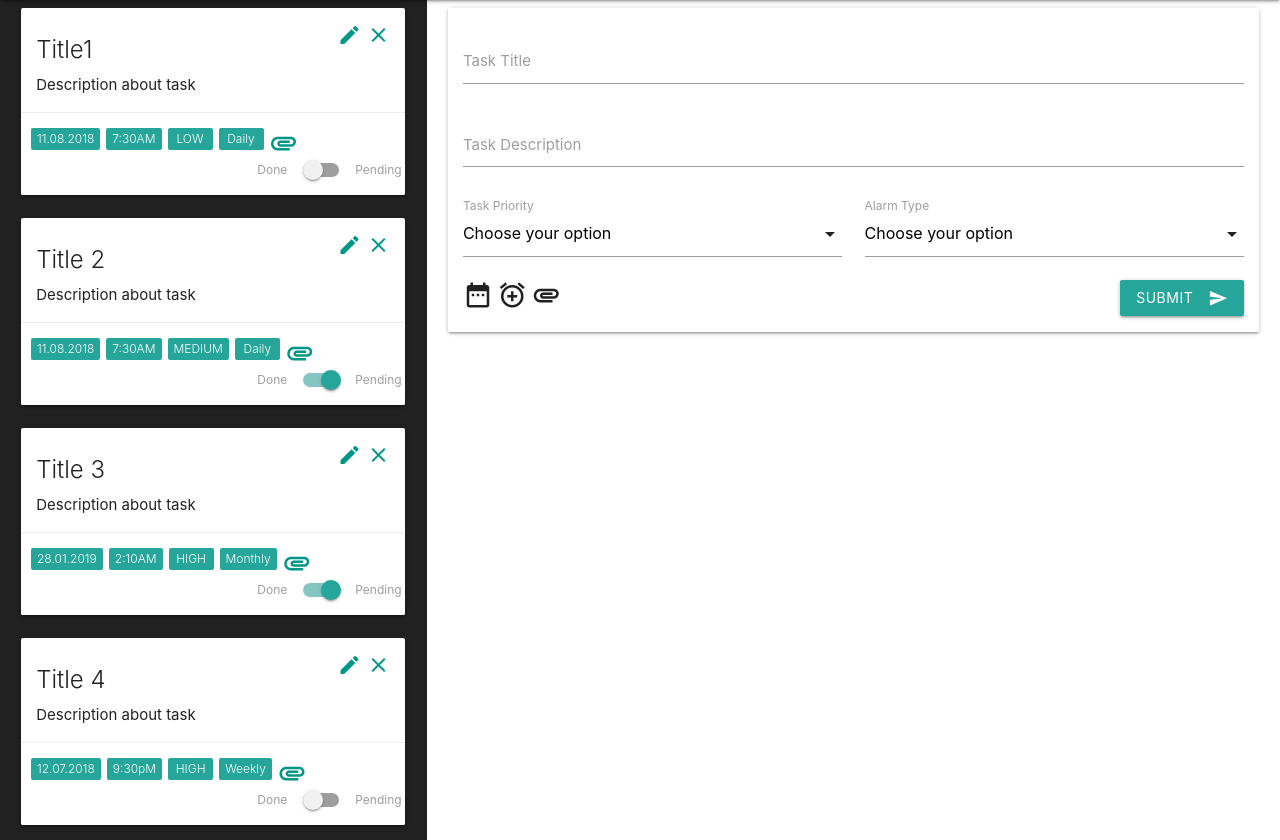
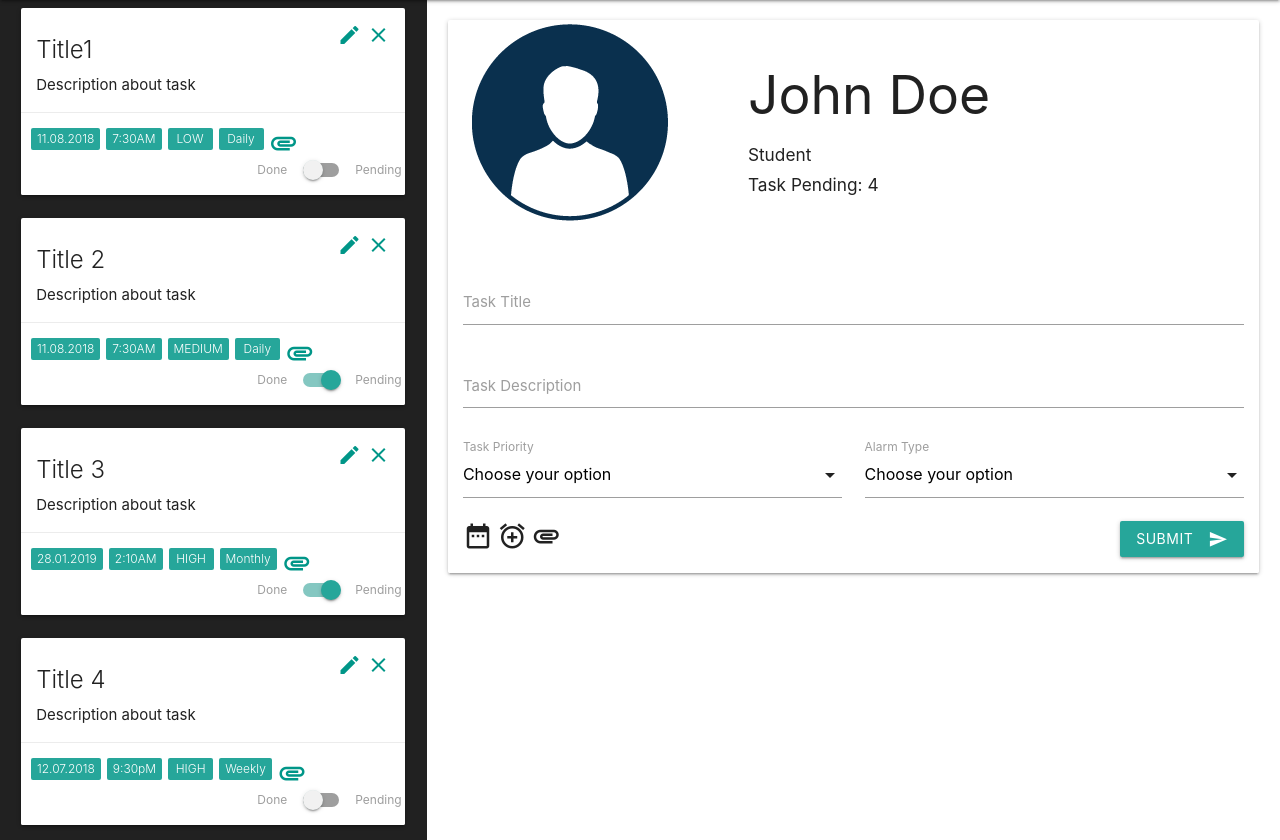
Before and after one commit to UdacityFrontEndScholarship/task-master, a PHP site: page /profile.html in a window 1280 px wide. Shown: the part 64-904 px from the top of the page. Run offline with PHP 8.4, Linux system fonts and the light colour scheme; some libraries are stand-ins or nearby versions.

Commit message:
profile photo, name, profession and pending task added

```diff
--- a/css/profile.css
+++ b/css/profile.css
@@ -20,3 +20,20 @@ span.badge{
 h5{
 	margin: 0;
 }
+/*Profile card style code*/
+
+.profile-card {
+	width: 100%;
+}
+.profile-photo {
+	border: 1px solid white;
+	border-radius: 50%;
+	margin: 20px;
+}
+.user-name-div {
+	position: absolute;
+	left: 300px;
+	top: 10px;
+	font-size: 40px;
+	font-weight: bold;
+}
--- a/profile.html
+++ b/profile.html
@@ -191,6 +191,17 @@
             </div>
             <div class="col s12 m12 l8 xl8">
                 <div class="card hoverable">
+                    <div class="profile-card">
+                        <div class="profile-photo">
+                            <img src="img/profile-photo.png" alt="">
+                        </div>
+                        <div class="user-name-div">
+                            <h2 class="user-name">John Doe</h2>
+                            <h6 class="user-info">Student</h6>
+                            <h6 class="user-info">Task Pending: 4</h6>
+
+                        </div>
+                    </div>
                     <div class="card-content white">
                         <div class="row">
                             <form class="col s12">
```
Also changed, not shown: img/profile-photo.png (added).
